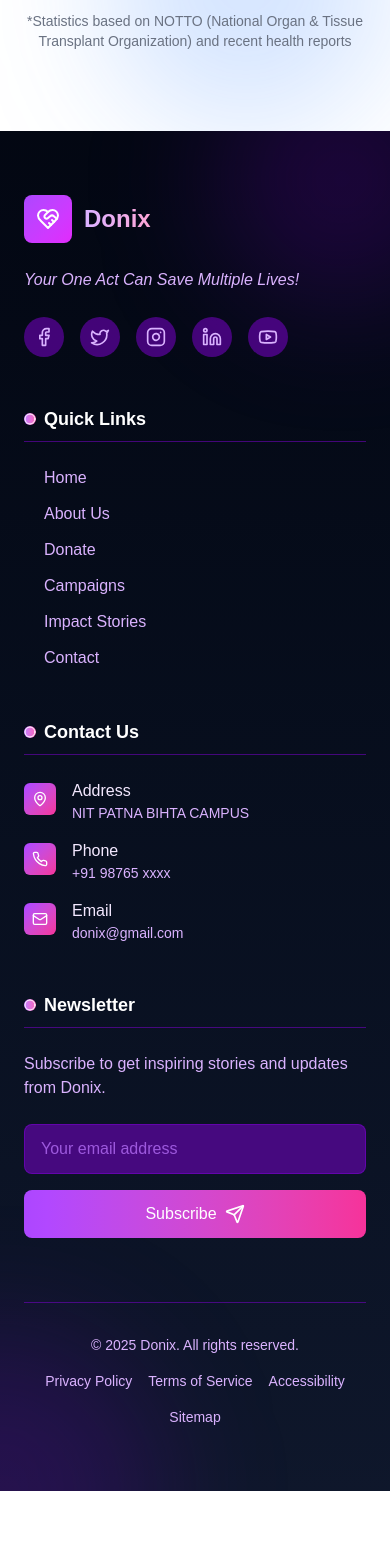
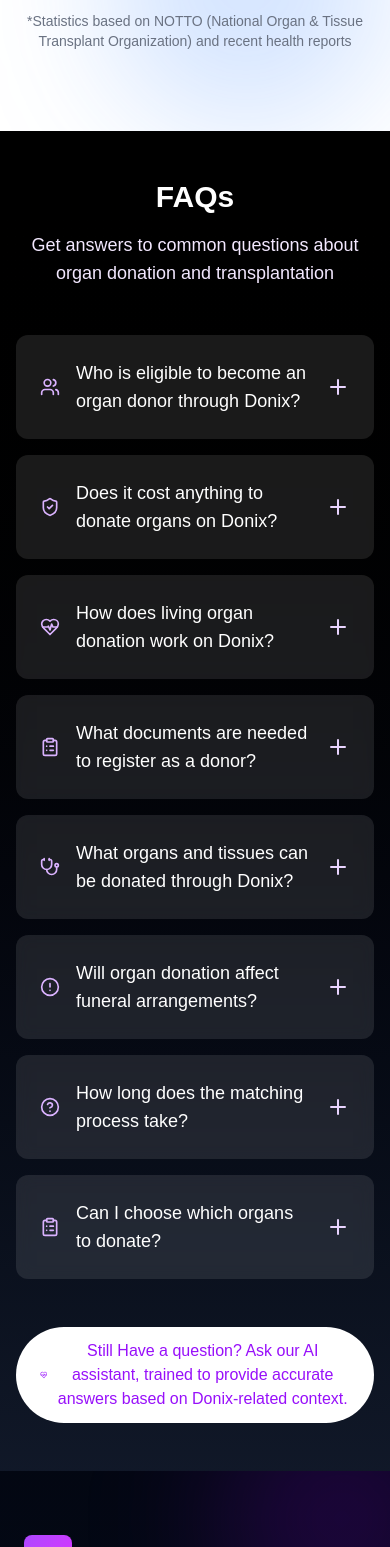
Before and after one commit to bhargavi1045/Donixx, a Next.js app in the folder donix-next.js/: page / in a window 390 px wide. Shown: the part 6020-7567 px from the top of the page. Before the commit the page ends 7511 px from the top, so only its background shows below. Built offline with nearby package versions, Linux system fonts and the light colour scheme.

Commit message:
Add FAQ component to enhance user experience with organ donation queries

```diff
--- a/donix-next.js/src/app/page.jsx
+++ b/donix-next.js/src/app/page.jsx
@@ -7,6 +7,7 @@
 import WhyChooseDonix from '@/components/landing/WhyChoseDonix'
 import HowItWorks from '@/components/landing/HowItWorks'
 import Numbers from '@/components/landing/Numbers'
+import FAQ from '@/components/landing/Faq'
 function Page() {
   const {resolvedTheme}=useTheme()
   const darkMode = resolvedTheme === "dark"
@@ -20,6 +21,7 @@
       <WhyChooseDonix />
       <HowItWorks darkMode={darkMode} />
       <Numbers darkMode={darkMode} />
+      <FAQ isDarkMode={darkMode} />
       <Footer darkMode={darkMode} />
     </div>
   )
--- /dev/null
+++ b/donix-next.js/src/components/landing/Faq.jsx
@@ -0,0 +1,120 @@
+"use client"
+import { useState } from "react";
+import { Plus, Minus, HeartPulse, ClipboardList, Stethoscope, ShieldCheck, Users, AlertCircle, HelpCircle } from "lucide-react";
+import { useTheme } from "next-themes";
+const faqs = [
+    {
+      question: "Who is eligible to become an organ donor through Donix?",
+      answer: "Almost anyone can register as an organ donor, regardless of age or medical background. Donix ensures all eligibility is verified through secure medical evaluations.",
+      icon: <Users className="w-5 h-5 text-purple-300" />
+    },
+    {
+      question: "Does it cost anything to donate organs on Donix?",
+      answer: "No, donors or their families bear no costs. All donation-related medical expenses are handled by the recipient’s insurance or healthcare provider.",
+      icon: <ShieldCheck className="w-5 h-5 text-purple-300" />
+    },
+    {
+      question: "How does living organ donation work on Donix?",
+      answer: "Living donors can safely donate a kidney or a portion of their liver or lungs. Donix ensures a thorough pre-evaluation with AI-assisted safety checks before approval.",
+      icon: <HeartPulse className="w-5 h-5 text-purple-300" />
+    },
+    {
+      question: "What documents are needed to register as a donor?",
+      answer: "A government-issued ID, basic medical history, and digital consent forms are required. Donix simplifies the process through secure uploads and real-time verification.",
+      icon: <ClipboardList className="w-5 h-5 text-purple-300" />
+    },
+    {
+      question: "What organs and tissues can be donated through Donix?",
+      answer: "Organs like kidneys, liver, lungs, heart, and pancreas can be donated, along with corneas, skin, and bone tissues, all under strict medical protocols.",
+      icon: <Stethoscope className="w-5 h-5 text-purple-300" />
+    },
+    {
+      question: "Will organ donation affect funeral arrangements?",
+      answer: "Not at all. Donix ensures the donor’s body is treated with utmost dignity, making traditional funeral services, including open-casket ceremonies, fully possible.",
+      icon: <AlertCircle className="w-5 h-5 text-purple-300" />
+    },
+    {
+      question: "How long does the matching process take?",
+      answer: "With Donix’s AI-powered matching engine, compatibility checks are streamlined. Match times vary based on organ type, urgency, and location, but updates are real-time.",
+      icon: <HelpCircle className="w-5 h-5 text-purple-300" />
+    },
+    {
+      question: "Can I choose which organs to donate?",
+      answer: "Yes! While registering on Donix, you can select specific organs and tissues you’re willing to donate, offering full control and transparency.",
+      icon: <ClipboardList className="w-5 h-5 text-purple-300" />
+    }
+  ];
+
+
+export default function FAQ({isDarkMode}) {
+  const [openIndex, setOpenIndex] = useState(null);
+  const toggleFAQ = (index) => {
+    setOpenIndex(openIndex === index ? null : index);
+  };
+
+  return (
+    <div className={`min-h-screen flex flex-col items-center justify-center px-4 py-12 sm:py-16  text-white ${isDarkMode ? 'bg-gradient-to-b from-black to-gray-900' : 'bg-white'} `}>
+      <div className="w-full max-w-4xl mx-auto">
+        <div className="text-center mb-12">
+          {/* <div className="inline-flex items-center justify-center p-4 bg-white/10 rounded-full mb-6">
+            <HelpCircle className="w-12 h-12 text-white" />
+          </div> */}
+          <h1 className="text-3xl sm:text-4xl md:text-5xl font-bold mb-4">
+            FAQs
+          </h1>
+          <p className="text-lg sm:text-xl text-purple-100 max-w-2xl mx-auto">
+            Get answers to common questions about organ donation and transplantation
+          </p>
+        </div>
+
+        <div className="space-y-4">
+          {faqs.map((faq, index) => (
+            <div
+              key={index}
+              className={`bg-white/10 backdrop-blur-sm rounded-xl overflow-hidden transition-all duration-300 ${openIndex === index ? 'ring-2 ring-white/30' : ''}`}
+            >
+              <button
+                className="w-full flex items-center justify-between p-6 text-left hover:bg-white/5 transition-colors duration-200"
+                onClick={() => toggleFAQ(index)}
+              >
+                <div className="flex items-center space-x-4">
+                  <div className="flex-shrink-0">
+                    {faq.icon}
+                  </div>
+                  <h3 className={`text-lg sm:text-xl font-medium ${isDarkMode?"text-white":"text-black"}`}>
+                    {faq.question}
+                  </h3>
+                </div>
+                <div className="ml-4 flex-shrink-0">
+                  {openIndex === index ? (
+                    <Minus className="w-6 h-6 text-purple-200" />
+                  ) : (
+                    <Plus className="w-6 h-6 text-purple-200" />
+                  )}
+                </div>
+              </button>
+
+              {openIndex === index && (
+                <div className="px-6 pb-6 pt-2 animate-fadeIn">
+                  <div className="flex">
+                    <div className="flex-shrink-0 w-10"></div>
+                    <p className={` text-base sm:text-lg ${isDarkMode?"text-white":"text-black"}`}>
+                      {faq.answer}
+                    </p>
+                  </div>
+                </div>
+              )}
+            </div>
+          ))}
+        </div>
+
+        <div className="mt-12 text-center text-purple-100">
+          <button className="mt-4 px-6 py-3 bg-white text-purple-600 rounded-full font-medium hover:bg-purple-100 transition-colors duration-200 flex items-center justify-center mx-auto">
+            <HeartPulse className="w-5 h-5 mr-2" />
+            Still Have a question? Ask our AI assistant, trained to provide accurate answers based on Donix-related context.
+          </button>
+        </div>
+      </div>
+    </div>
+  );
+}
```
